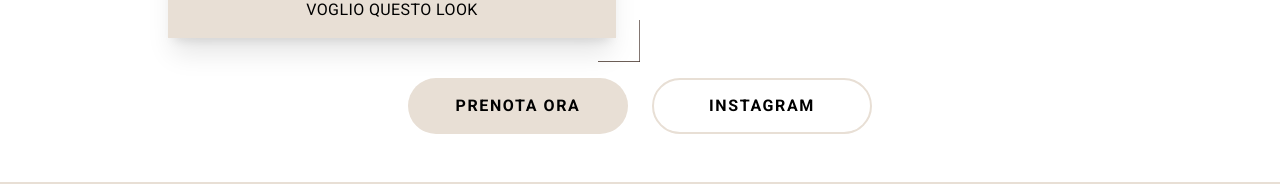
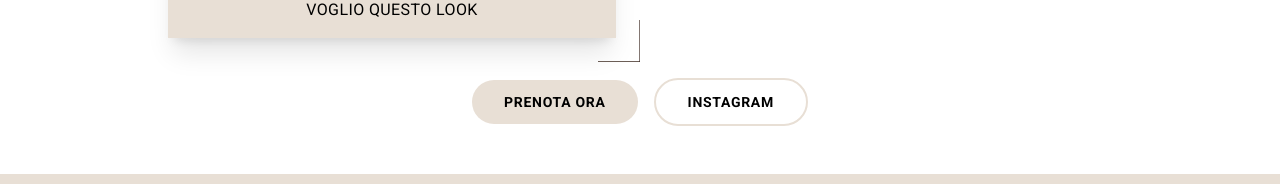
Before and after one commit to yousef-nakhleh/WEBSITE-GiuliaPietro, a React (Vite) app: page / in a window 1280 px wide. Shown: the part 1903-2087 px from the top of the page. Built offline with nearby package versions, Linux system fonts and the light colour scheme; no server answers.

Commit message:
Updated CTAs.tsx

```diff
--- a/src/sections/home/gallery/CTAs.tsx
+++ b/src/sections/home/gallery/CTAs.tsx
@@ -4,23 +4,23 @@ const CTAs = () => {
   const navigate = useNavigate();
 
   return (
-    <div className="flex flex-wrap items-center justify-center gap-6 pt-2">
+    <div className="flex flex-wrap items-center justify-center gap-4 pt-2">
       {/* PRENOTA ORA */}
       <button
         onClick={() => navigate('/prenotazione/servizi')}
-        className="inline-flex h-14 min-w-[220px] items-center justify-center rounded-full px-8 text-base font-extrabold uppercase tracking-widest bg-[#e8dfd5] text-black hover:scale-105 transition-all duration-300"
+        className="inline-flex min-w-[150px] items-center justify-center rounded-3xl px-8 py-3 font-semibold text-sm tracking-wider bg-[#e8dfd5] text-black hover:scale-105 transition-all duration-300"
       >
-        <span>Prenota Ora</span>
+        <span>PRENOTA ORA</span>
       </button>
 
-      {/* INSTAGRAM — outline -> fill on hover */}
+      {/* INSTAGRAM */}
       <a
         href="https://www.instagram.com/giuliaepietroacconciature/"
         target="_blank"
         rel="noopener noreferrer"
-        className="inline-flex h-14 min-w-[220px] items-center justify-center rounded-full border-2 border-[#e8dfd5] px-8 text-base font-extrabold uppercase tracking-widest text-black transition-transform duration-300 hover:scale-105"
+        className="inline-flex min-w-[150px] items-center justify-center rounded-3xl border-2 border-[#e8dfd5] px-8 py-3 font-semibold text-sm tracking-wider text-black hover:scale-105 transition-all duration-300"
       >
-        Instagram
+        INSTAGRAM
       </a>
     </div>
   );
```
